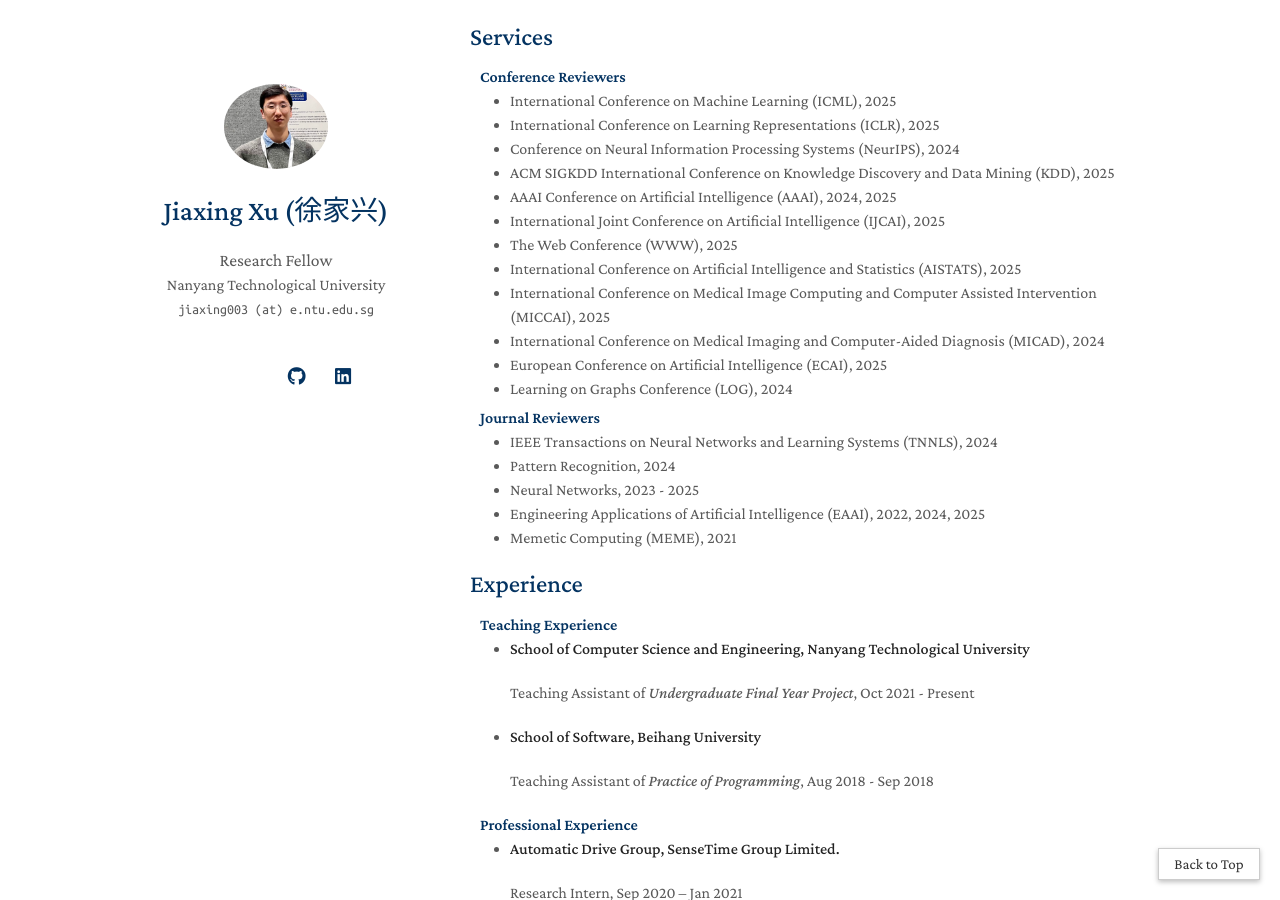
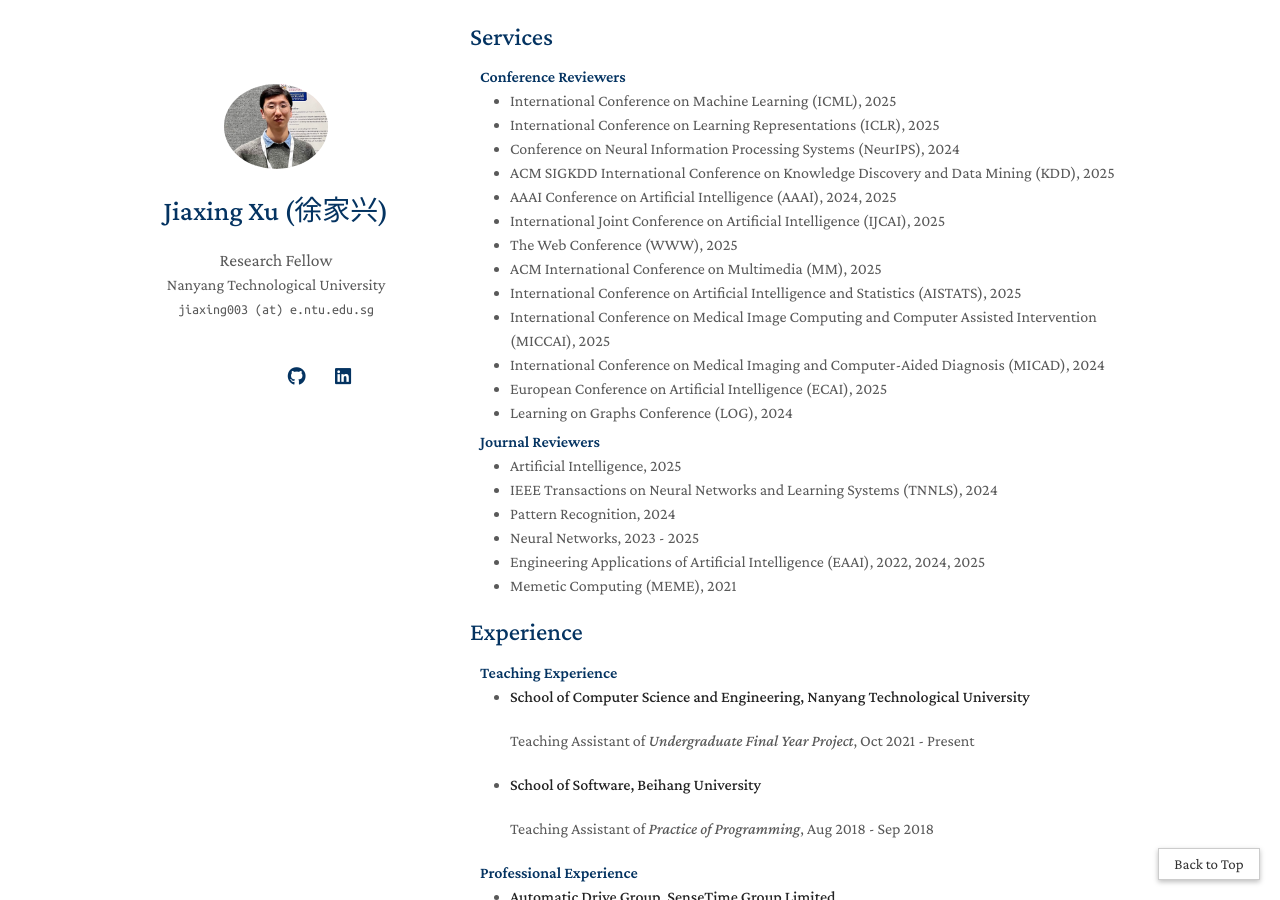
Before and after one commit to AngusMonroe/angusmonroe.github.io, a Jekyll site: the page built from index.md, in a window 1280 px wide and 900 px high, scrolled down 2571 px. Built offline with Jekyll 4.4.1, drawn with Linux system fonts in a browser that asks for light colours; a style sheet for code colours, icons or effects is not loaded; our own code applies the rules of GitHub Pages for plain Markdown files.

Commit message:
Update services.md

```diff
--- a/_includes/services.md
+++ b/_includes/services.md
@@ -10,6 +10,7 @@
         <li><autocolor>AAAI Conference on Artificial Intelligence (AAAI), 2024, 2025</autocolor></li>
           <li><autocolor>International Joint Conference on Artificial Intelligence (IJCAI), 2025</autocolor></li>
             <li><autocolor>The Web Conference (WWW), 2025</autocolor></li>
+            <li><autocolor>ACM International Conference on Multimedia (MM), 2025</autocolor></li>
   <li><autocolor>International Conference on Artificial Intelligence and Statistics (AISTATS), 2025</autocolor></li>
     <li><autocolor>International Conference on Medical Image Computing and Computer Assisted Intervention (MICCAI), 2025</autocolor></li>
      <li><autocolor>International Conference on Medical Imaging and Computer-Aided Diagnosis (MICAD), 2024</autocolor></li>
@@ -20,6 +21,7 @@
 <h4 style="margin:0 10px 0;">Journal Reviewers</h4>
 
 <ul style="margin:0 0 20px;">
+	<li><autocolor>Artificial Intelligence, 2025</autocolor></li>
   <li><autocolor>IEEE Transactions on Neural Networks and Learning Systems (TNNLS), 2024</autocolor></li>
   <li><autocolor>Pattern Recognition, 2024</autocolor></li>
   <li><autocolor>Neural Networks, 2023 - 2025</autocolor></li>
```
